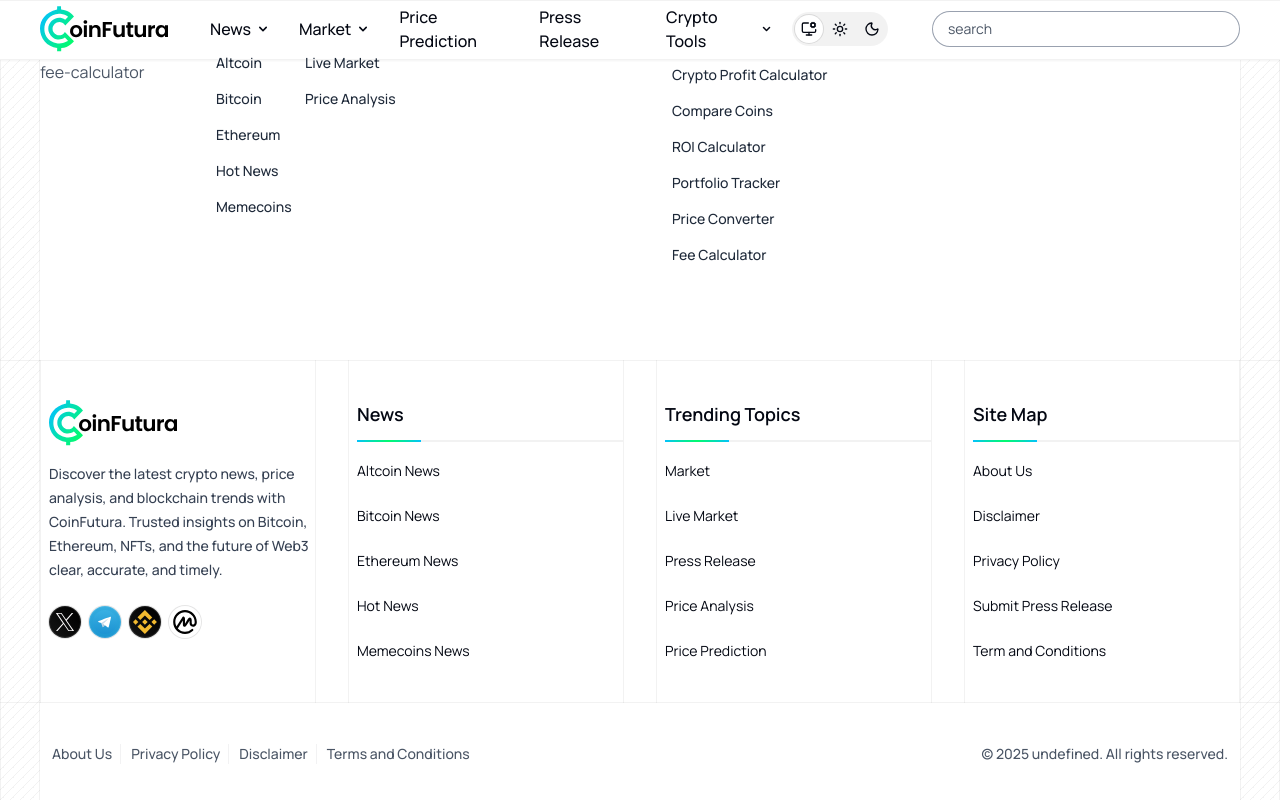
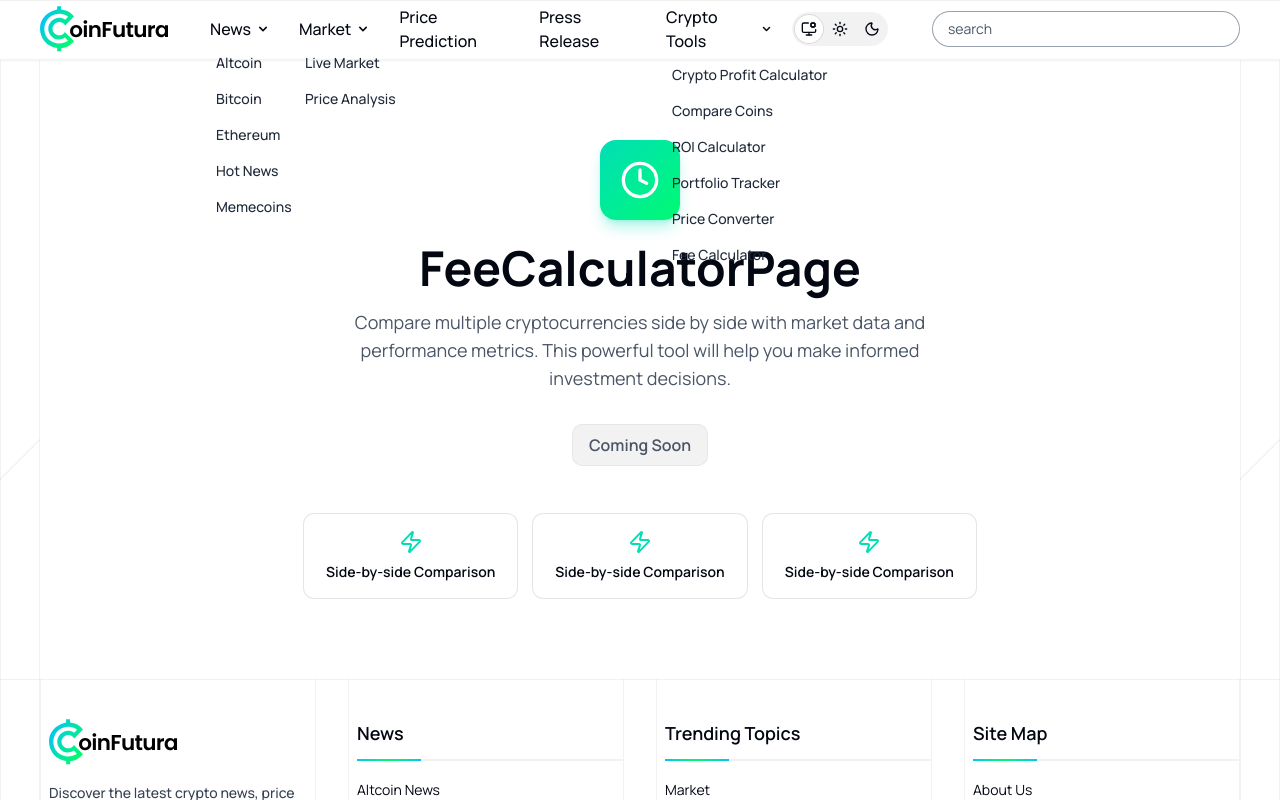
Before and after one commit to MohGumaa/coinfutura-markets, a Next.js app: page /tools/fee-calculator in a window 1280 px wide. Shown: the top 800 px of the page. Built offline with nearby package versions, Linux system fonts and the light colour scheme.

Commit message:
update tools page

```diff
--- a/app/tools/compare-coins/page.tsx
+++ b/app/tools/compare-coins/page.tsx
@@ -1,7 +1,30 @@
+import { Zap } from 'lucide-react'
 import ComingSoon from '@/components/coming-soon'
 
 const CompareCoinsPage = () => {
-  return <ComingSoon/>
+  return (
+    <ComingSoon
+      title="Compare Coins"
+      description="Compare multiple cryptocurrencies side by side with market data and performance metrics. This powerful tool will help you make informed investment decisions."
+      cards={[
+        {
+          id: 0,
+          title:"Side-by-side Comparison",
+          icon: Zap
+        },
+        {
+          id: 1,
+          title:"Real-Time Market Data",
+          icon: Zap
+        },
+        {
+          id: 2,
+          title:"Performance Charts",
+          icon: Zap
+        },
+      ]}
+      />
+  )
 }
 
 export default CompareCoinsPage
--- a/app/tools/fee-calculator/page.tsx
+++ b/app/tools/fee-calculator/page.tsx
@@ -1,10 +1,29 @@
-import React from 'react'
+import { Zap } from 'lucide-react'
+import ComingSoon from '@/components/coming-soon'
 
 const FeeCalculatorPage = () => {
   return (
-    <div>
-      fee-calculator
-    </div>
+    <ComingSoon
+      title="FeeCalculatorPage"
+      description="Compare multiple cryptocurrencies side by side with market data and performance metrics. This powerful tool will help you make informed investment decisions."
+      cards={[
+        {
+          id: 0,
+          title:"Side-by-side Comparison",
+          icon: Zap
+        },
+        {
+          id: 1,
+          title:"Real-Time Market Data",
+          icon: Zap
+        },
+        {
+          id: 2,
+          title:"Performance Charts",
+          icon: Zap
+        },
+      ]}
+      />
   )
 }
 
--- a/app/tools/portfolio-tracker/page.tsx
+++ b/app/tools/portfolio-tracker/page.tsx
@@ -1,10 +1,29 @@
-import React from 'react'
+import { Zap } from 'lucide-react'
+import ComingSoon from '@/components/coming-soon'
 
 const PortfolioTrackerPage = () => {
   return (
-    <div>
-      portfolio-tracker
-    </div>
+    <ComingSoon
+      title="PortfolioTrackerPage"
+      description="Compare multiple cryptocurrencies side by side with market data and performance metrics. This powerful tool will help you make informed investment decisions."
+      cards={[
+        {
+          id: 0,
+          title:"Side-by-side Comparison",
+          icon: Zap
+        },
+        {
+          id: 1,
+          title:"Real-Time Market Data",
+          icon: Zap
+        },
+        {
+          id: 2,
+          title:"Performance Charts",
+          icon: Zap
+        },
+      ]}
+      />
   )
 }
 
--- a/app/tools/price-converter/page.tsx
+++ b/app/tools/price-converter/page.tsx
@@ -1,10 +1,29 @@
-import React from 'react'
+import { Zap } from 'lucide-react'
+import ComingSoon from '@/components/coming-soon'
 
 const PriceConverterPage = () => {
   return (
-    <div>
-      price-converter
-    </div>
+    <ComingSoon
+      title="PriceConverterPage"
+      description="Compare multiple cryptocurrencies side by side with market data and performance metrics. This powerful tool will help you make informed investment decisions."
+      cards={[
+        {
+          id: 0,
+          title:"Side-by-side Comparison",
+          icon: Zap
+        },
+        {
+          id: 1,
+          title:"Real-Time Market Data",
+          icon: Zap
+        },
+        {
+          id: 2,
+          title:"Performance Charts",
+          icon: Zap
+        },
+      ]}
+      />
   )
 }
 
--- a/app/tools/roi-calculator/page.tsx
+++ b/app/tools/roi-calculator/page.tsx
@@ -1,10 +1,29 @@
-import React from 'react'
+import { Zap } from 'lucide-react'
+import ComingSoon from '@/components/coming-soon'
 
 const RoiCalculatorPage = () => {
   return (
-    <div>
-      roi-calculator
-    </div>
+    <ComingSoon
+      title="RoiCalculatorPage"
+      description="Compare multiple cryptocurrencies side by side with market data and performance metrics. This powerful tool will help you make informed investment decisions."
+      cards={[
+        {
+          id: 0,
+          title:"Side-by-side Comparison",
+          icon: Zap
+        },
+        {
+          id: 1,
+          title:"Real-Time Market Data",
+          icon: Zap
+        },
+        {
+          id: 2,
+          title:"Performance Charts",
+          icon: Zap
+        },
+      ]}
+      />
   )
 }
 
--- a/components/coming-soon.tsx
+++ b/components/coming-soon.tsx
@@ -1,8 +1,41 @@
-const ComingSoon = () => {
+import { ComingSoonProps } from "@/types"
+import { Clock, Zap } from "lucide-react"
+
+const ComingSoon = ({ title, description, cards }: ComingSoonProps) => {
   return (
-    <div>
-      ComingSoon
-    </div>
+    <section className="mt-12 md:mt-20 mb-20 px-2.5">
+      <div className="w-full max-w-2xl mx-auto">
+
+        <div className="text-center mb-12">
+          <div className="size-14 md:size-16 lg:size-20 bg-gradient-to-br from-cfu-0 to-cfu rounded-2xl flex items-center justify-center mx-auto mb-6 shadow-lg shadow-cfu-0/30">
+            <Clock className="size-7 md:size-8 lg:size-10 text-white" />
+          </div>
+          <h1 className="text-3xl md:text-4xl lg:text-5xl font-bold cfu-title mb-4">{title}</h1>
+          <p className="text-gray-600 dark:text-gray-400 text-base md:text-lg mb-8 max-w-xl mx-auto">
+            {description}
+          </p>
+          <div className="inline-block bg-gray-950/5 dark:bg-gray-800 border border-gray-950/5 dark:border-white/10 rounded-lg px-4 py-2">
+            <span className="text-gra-950 dark:text-cfu-0 font-semibold">Coming Soon</span>
+          </div>
+        </div>
+
+         <div className="grid grid-cols-1 md:grid-cols-3 gap-4 mb-12">
+          {cards.map(card => {
+            const CardIcon = card.icon;
+            return (
+              <div
+                key={card.id}
+                className="dark:bg-white/5 ring-1 ring-gray-950/10 dark:ring-white/10 rounded-lg p-4 text-center"
+              >
+                <CardIcon className="w-6 h-6 text-cfu-0 mx-auto mb-2" />
+                <h3 className="cfu-title font-semibold text-sm">Side-by-side Comparison</h3>
+              </div>
+            )
+          })}
+        </div>
+
+      </div>
+    </section>
   )
 }
 
```
Also changed, not shown: types/index.d.ts (+12 -0 lines).
